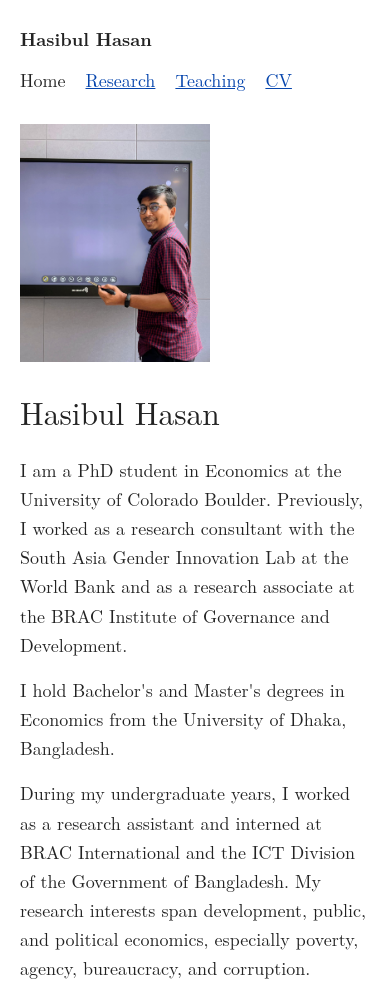
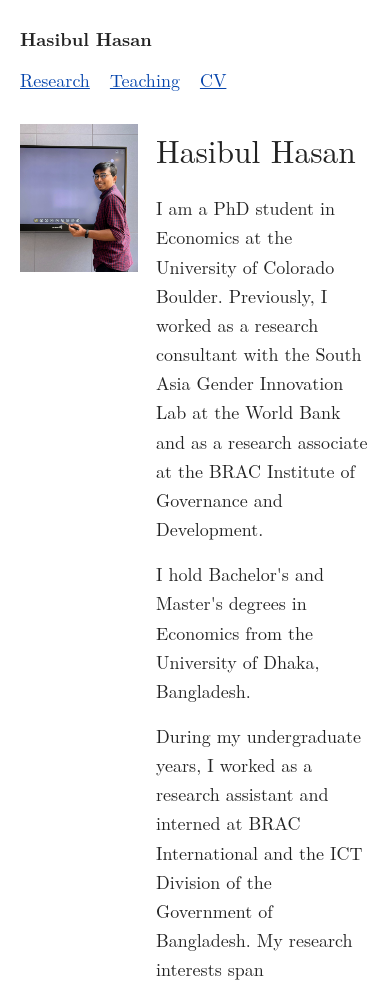
Before and after one commit to ehasibulhasan/hasib.github.io, a plain HTML site: page index.html in a window 390 px wide. Shown: the top 985 px of the page. Drawn offline with Linux system fonts and the light colour scheme; a web font is replaced by a local one.

Commit message:
Add files via upload

```diff
--- a/index.html
+++ b/index.html
@@ -11,7 +11,7 @@
   <header class="site-header"><div class="container nav-wrap">
     <a class="wordmark" href="index.html">Hasibul Hasan</a>
     <nav class="site-nav" aria-label="Main navigation">
-      <a href="index.html" aria-current="page">Home</a><a href="research.html">Research</a><a href="teaching.html">Teaching</a><a href="cv.html">CV</a>
+      <a href="research.html">Research</a><a href="teaching.html">Teaching</a><a href="cv.html">CV</a>
     </nav>
   </div></header>
   <main id="main" class="page-main"><div class="container">
--- a/styles.css
+++ b/styles.css
@@ -21,9 +21,9 @@ p { margin: 0 0 16px; }
 .research-item { margin: 0 0 24px; }
 .research-item h2, .teaching-card h2 { margin: 0 0 6px; font-size: 1.12em; }
 .cv-download-panel { margin: 14px 0 26px; }
-.home-layout { display: grid; grid-template-columns: 240px minmax(0, 1fr); gap: 34px; align-items: start; }
-.home-photo-wrap { width: 100%; }
-.profile-photo { display: block; width: 100%; aspect-ratio: 4 / 5; object-fit: cover; object-position: center; user-select: none; -webkit-user-drag: none; }
+.home-layout { display: grid; grid-template-columns: 170px minmax(0, 1fr); gap: 28px; align-items: start; }
+.home-photo-wrap { width: 170px; max-width: 100%; }
+.profile-photo { display: block; width: 100%; max-height: 225px; aspect-ratio: 4 / 5; object-fit: cover; object-position: center; user-select: none; -webkit-user-drag: none; }
 .skip-link { position: absolute; left: -9999px; }
 .skip-link:focus { left: 12px; top: 12px; background: white; padding: 8px; }
 .site-footer { margin-top: 46px; }
@@ -32,7 +32,8 @@ p { margin: 0 0 16px; }
 @media (max-width: 650px) {
   body { margin-top: 24px; padding: 0 20px; font-size: 18px; }
   .site-header { margin-bottom: 30px; }
-  .home-layout { grid-template-columns: 1fr; gap: 24px; }
-  .home-photo-wrap { max-width: 190px; }
+  .home-layout { grid-template-columns: 118px minmax(0, 1fr); gap: 18px; align-items: start; }
+  .home-photo-wrap { width: 118px; }
+  .profile-photo { max-height: 165px; }
   .detail-list > div { grid-template-columns: 1fr; gap: 0; }
 }
```
Also changed, not shown: cv.html (+1 -1 lines), research.html (+1 -1 lines), teaching.html (+1 -1 lines), 1 other file.
